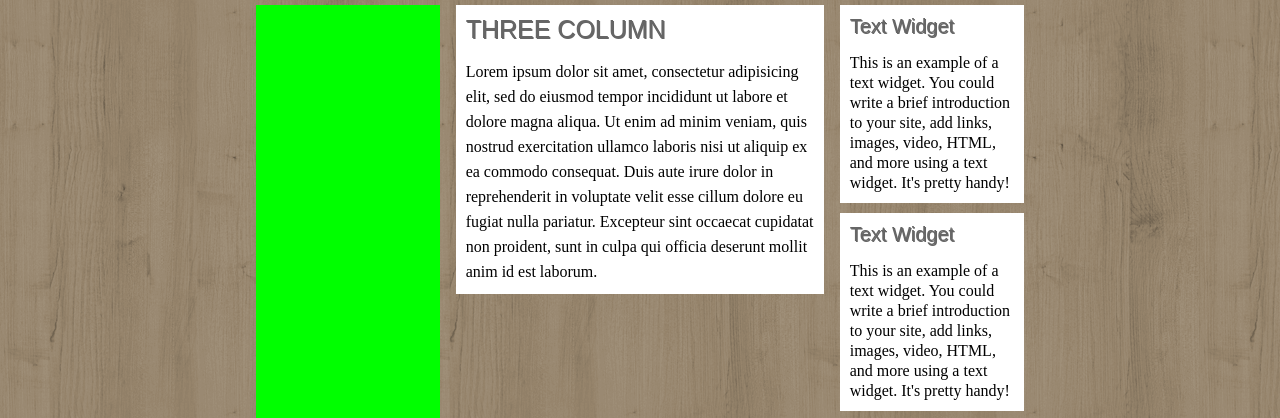
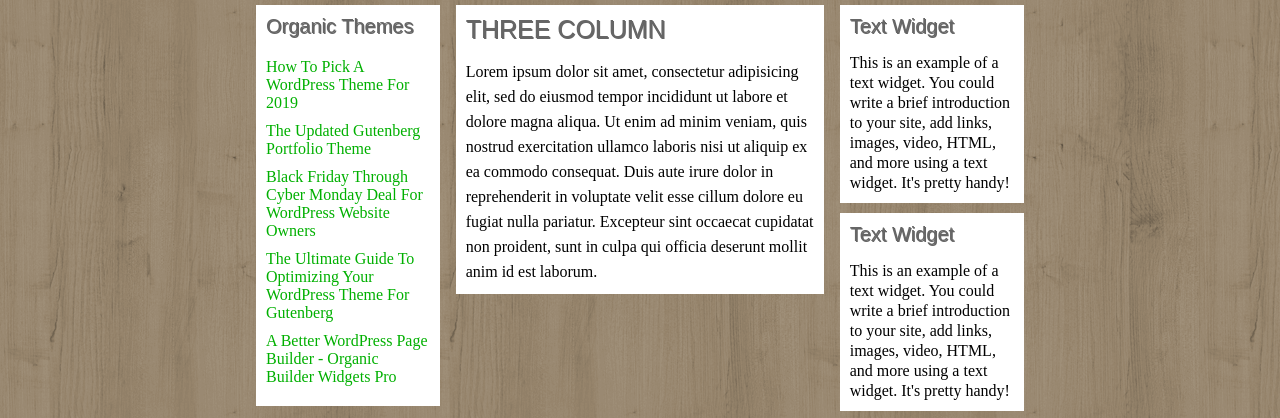
Before and after one commit to francescobiava/htmlcss-wp, a plain HTML site: page index.html in a window 1280 px wide. Shown: the part 315-733 px from the top of the page. Drawn offline with Linux system fonts and the light colour scheme.

Commit message:
aggiunto contenuto nella colonna sinistra

```diff
--- a/assets/css/style.css
+++ b/assets/css/style.css
@@ -59,10 +59,27 @@ main:after {
 
 .left {
     width: 24%;
-    height: 500px;
     margin-right: 1%;
-    background-color: #00FF00;
+    background-color: #fff;
     float: left;
+    padding: 10px;
+}
+
+.feedtitle {
+    font-family: Arial;
+    font-size: 20px;
+    font-weight: 500;
+    color: #666;
+    text-shadow: 1px 1px;
+    margin-bottom: 20px;
+}
+
+.feed {
+    font-size: 16px;
+    color: #00b000;
+    text-decoration: none;
+    margin-bottom: 10px;
+    display: block;
 }
 
 .center {
--- a/index.html
+++ b/index.html
@@ -17,7 +17,14 @@
     <!-- main -->
     <main>
         <!-- box sinistra -->
-        <div class="left"></div>
+        <div class="left">
+            <h3 class="feedtitle">Organic Themes</h3>
+            <a href="" class="feed">How To Pick A WordPress Theme For 2019</a>
+            <a href="" class="feed">The Updated Gutenberg Portfolio Theme</a>
+            <a href="" class="feed">Black Friday Through Cyber Monday Deal For WordPress Website Owners</a>
+            <a href="" class="feed">The Ultimate Guide To Optimizing Your WordPress Theme For Gutenberg</a>
+            <a href="" class="feed">A Better WordPress Page Builder - Organic Builder Widgets Pro</a>
+        </div>
         <!-- box centrale -->
         <div class="center">
             <h2 class="centertitle">THREE COLUMN</h2>
```
